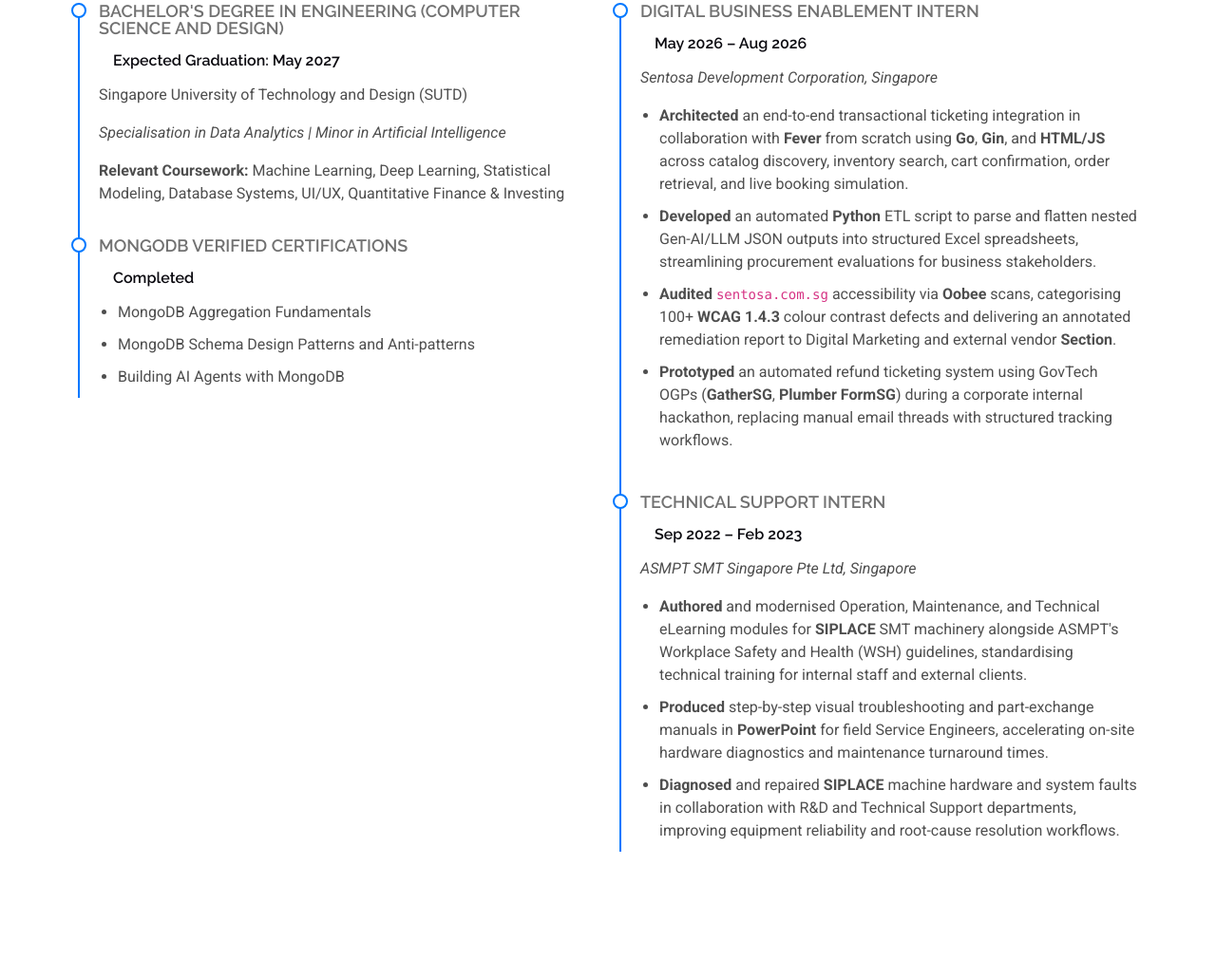
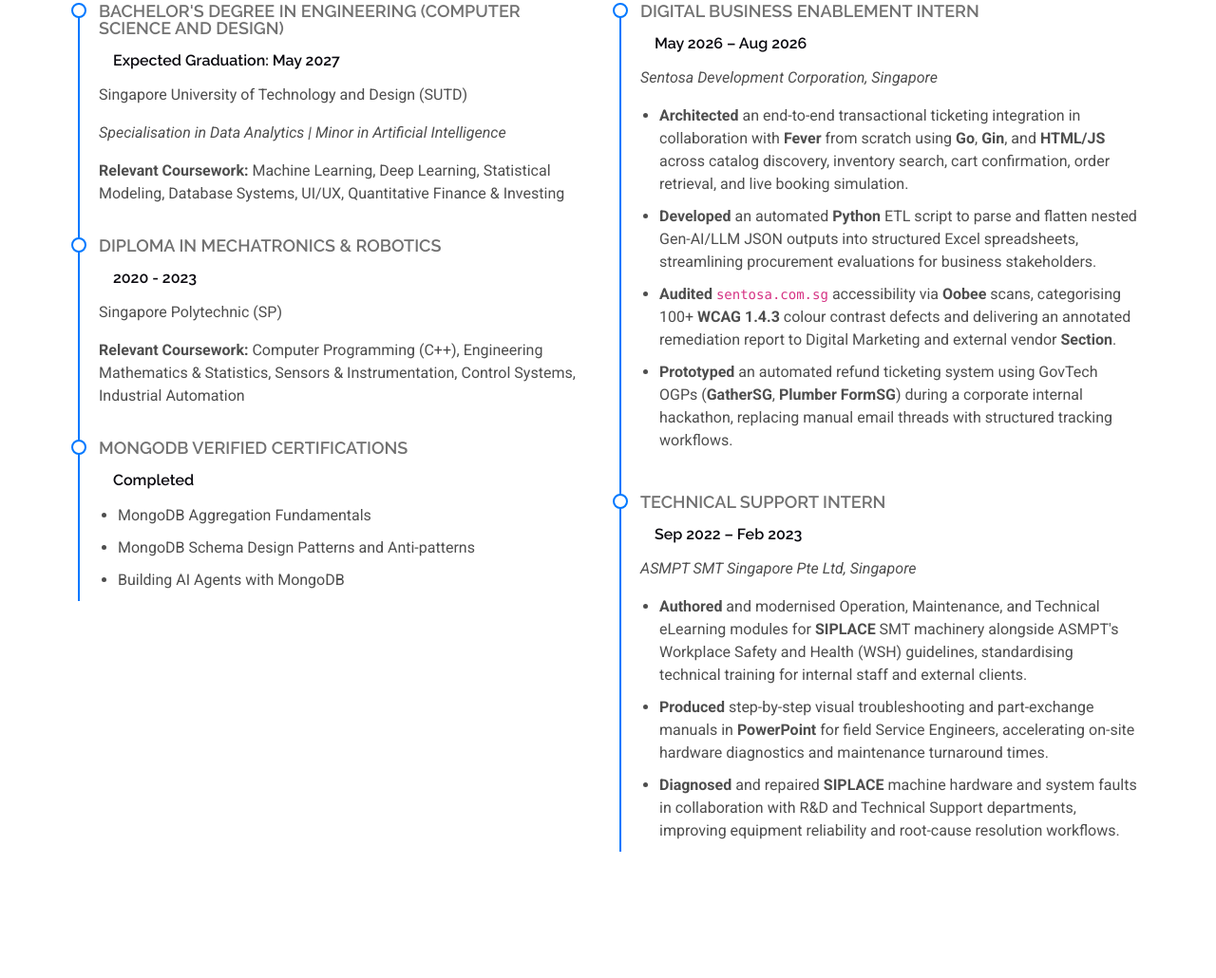
Before and after one commit to furrbeebs/furrbeebs, a plain HTML site: page index.html in a window 1280 px wide. Shown: the part 1789-2819 px from the top of the page at 95% size. Drawn offline with Linux system fonts and the light colour scheme.

Commit message:
Updated: Education section

```diff
--- a/index.html
+++ b/index.html
@@ -219,7 +219,7 @@
                 I am a Computer Science undergraduate specialising in <strong>Data Analytics and Financial Technology</strong> with a minor in <strong>Artificial Intelligence</strong>. I focus on transforming raw datasets and manual business workflows into data-driven decisions and scalable digital tools, spanning predictive machine learning, time-series anomaly detection, quantitative financial valuation, and automated ETL pipelines in Python, SQL, MongoDB, and Go.
               </p>
               <p>
-                With a strong foundation in <strong>Python and predictive modeling</strong>, I strive to bridge analytical rigor with intuitive, user-centric software delivery.
+                With a strong foundation in <strong>Python  and predictive modeling</strong>, I strive to bridge analytical rigor with intuitive, user-centric software delivery.
               </p>
             </div>
           </div>
@@ -249,6 +249,13 @@
               <p>Singapore University of Technology and Design (SUTD)</p>
               <p><em>Specialisation in Data Analytics | Minor in Artificial Intelligence</em></p>
               <p><strong>Relevant Coursework:</strong> Machine Learning, Deep Learning, Statistical Modeling, Database Systems, UI/UX, Quantitative Finance &amp; Investing</p>
+            </div>
+
+            <div class="resume-item">
+              <h4>Diploma in Mechatronics & Robotics</h4>
+              <h5>2020 - 2023</h5>
+              <p>Singapore Polytechnic (SP)</p>
+              <p><strong>Relevant Coursework:</strong> Computer Programming (C++), Engineering Mathematics &amp; Statistics, Sensors &amp; Instrumentation, Control Systems, Industrial Automation
             </div>
 
             <div class="resume-item">
```
